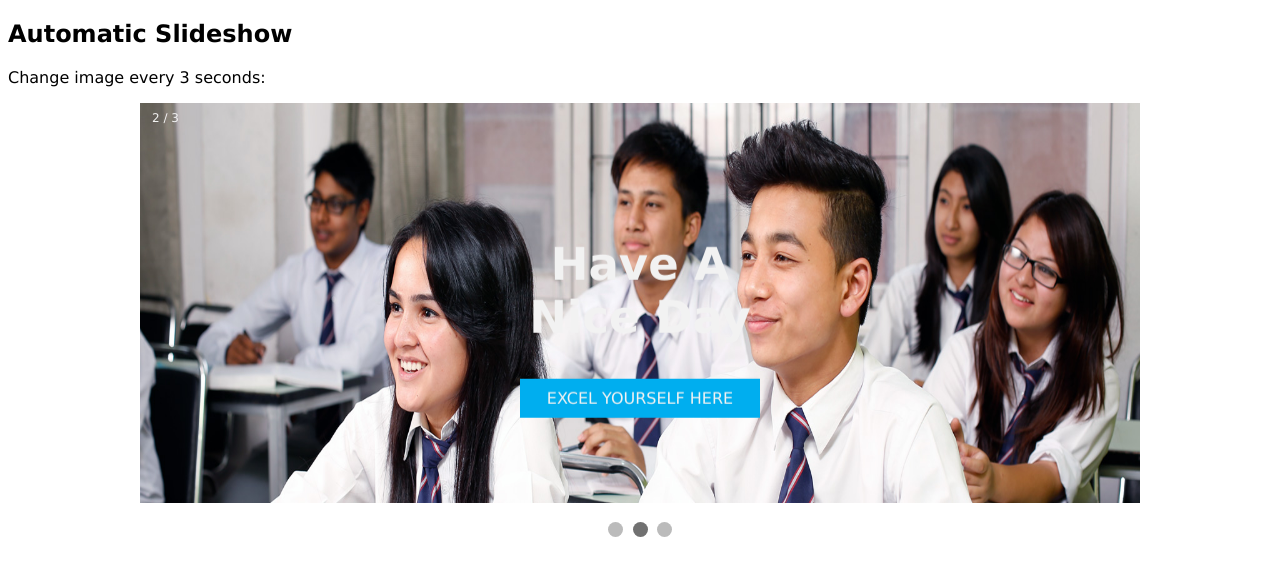
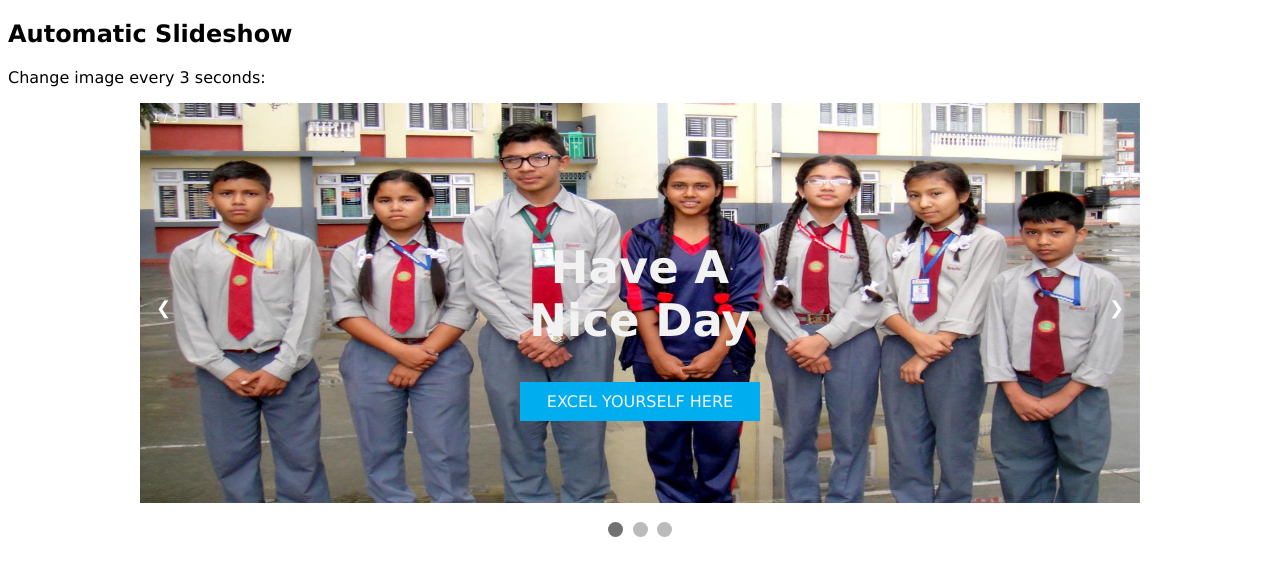
Before and after one commit to angad128/slideshow, a plain HTML site: page index.html in a window 1280 px wide. Drawn offline with Linux system fonts and the light colour scheme.

Commit message:
Prev/next button added to slideshow

```diff
--- a/css/style.css
+++ b/css/style.css
@@ -15,6 +15,34 @@ img {vertical-align: middle;}
 .mySlides img {
   width: 100%;
   height: 400px;
+}
+
+
+/* Next & previous buttons */
+.prev, .next {
+  cursor: pointer;
+  position: absolute;
+  top: 50%;
+  width: auto;
+  margin-top: -22px;
+  padding: 16px;
+  color: white;
+  font-weight: bold;
+  font-size: 18px;
+  transition: 0.6s ease;
+  border-radius: 0 3px 3px 0;
+  user-select: none;
+}
+
+/* Position the "next button" to the right */
+.next {
+  right: 0;
+  border-radius: 3px 0 0 3px;
+}
+
+/* On hover, add a black background color with a little bit see-through */
+.prev:hover, .next:hover {
+  background-color: rgba(0,0,0,0.8);
 }
 
 /* Caption text */
--- a/index.html
+++ b/index.html
@@ -39,6 +39,9 @@
     </div>
   </div>
 
+  <!-- Next and previous buttons -->
+  <a class="prev" onclick="plusSlides(-1)">&#10094;</a>
+  <a class="next" onclick="plusSlides(1)">&#10095;</a>
 </div>
 <br>
 
--- a/js/app.js
+++ b/js/app.js
@@ -1,19 +1,32 @@
-var slideIndex = 0;
-showSlides();
+var slideIndex = 1;
+showSlides(slideIndex);
 
-function showSlides() {
+
+// Next/previous controls
+function plusSlides(n) {
+  showSlides(slideIndex += n);
+}
+
+// Thumbnail image controls
+function currentSlide(n) {
+  showSlides(slideIndex = n);
+}
+
+
+
+function showSlides(n) {
   var i;
   var slides = document.getElementsByClassName("mySlides");
   var dots = document.getElementsByClassName("dot");
+  if (n > slides.length) {slideIndex = 1}
+  if (n < 1) {slideIndex = slides.length}
   for (i = 0; i < slides.length; i++) {
-    slides[i].style.display = "none";
+      slides[i].style.display = "none";
   }
-  slideIndex++;
-  if (slideIndex > slides.length) {slideIndex = 1}
   for (i = 0; i < dots.length; i++) {
-    dots[i].className = dots[i].className.replace(" active", "");
+      dots[i].className = dots[i].className.replace(" active", "");
   }
   slides[slideIndex-1].style.display = "block";
   dots[slideIndex-1].className += " active";
-  setTimeout(showSlides, 3000); // Change image every 2 seconds
+  setTimeout(showSlides, 3000); // Change image every 3 seconds
 }
```
Lines whose indentation alone changed are shown as unchanged.
